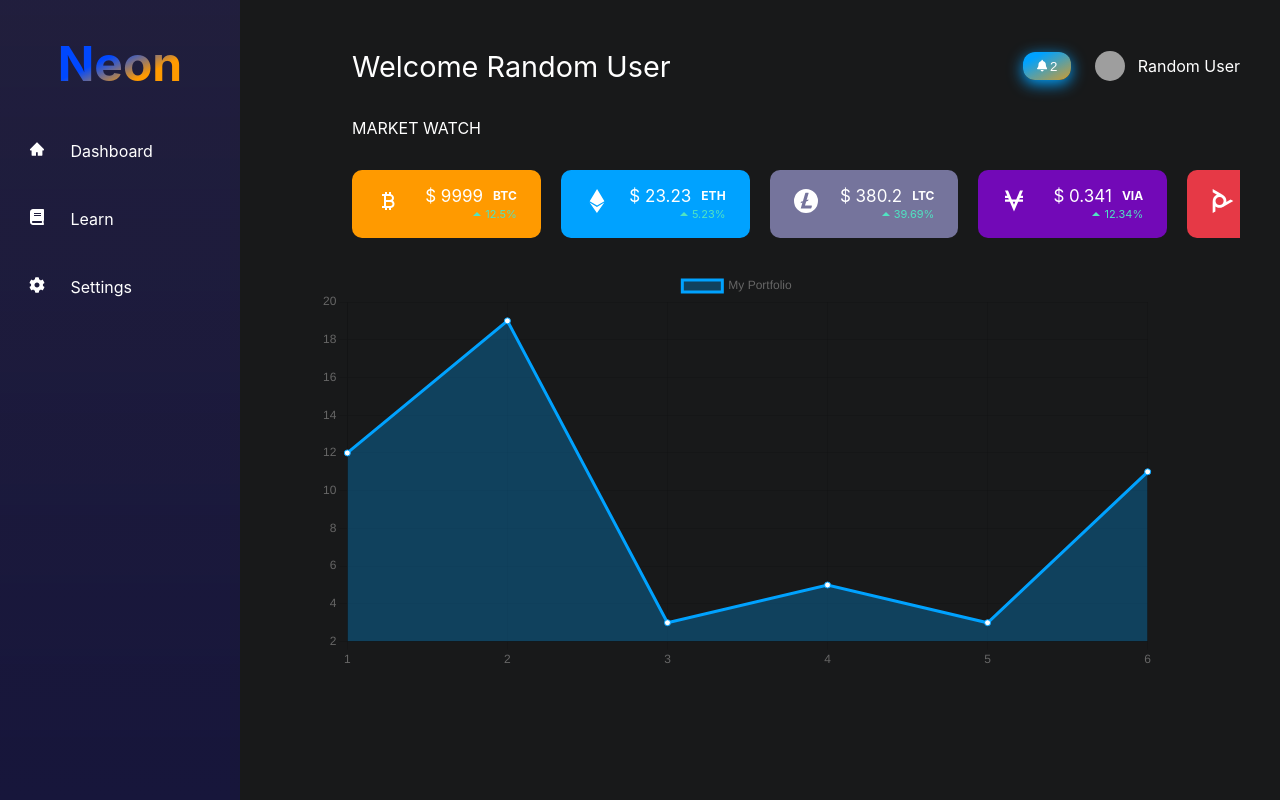
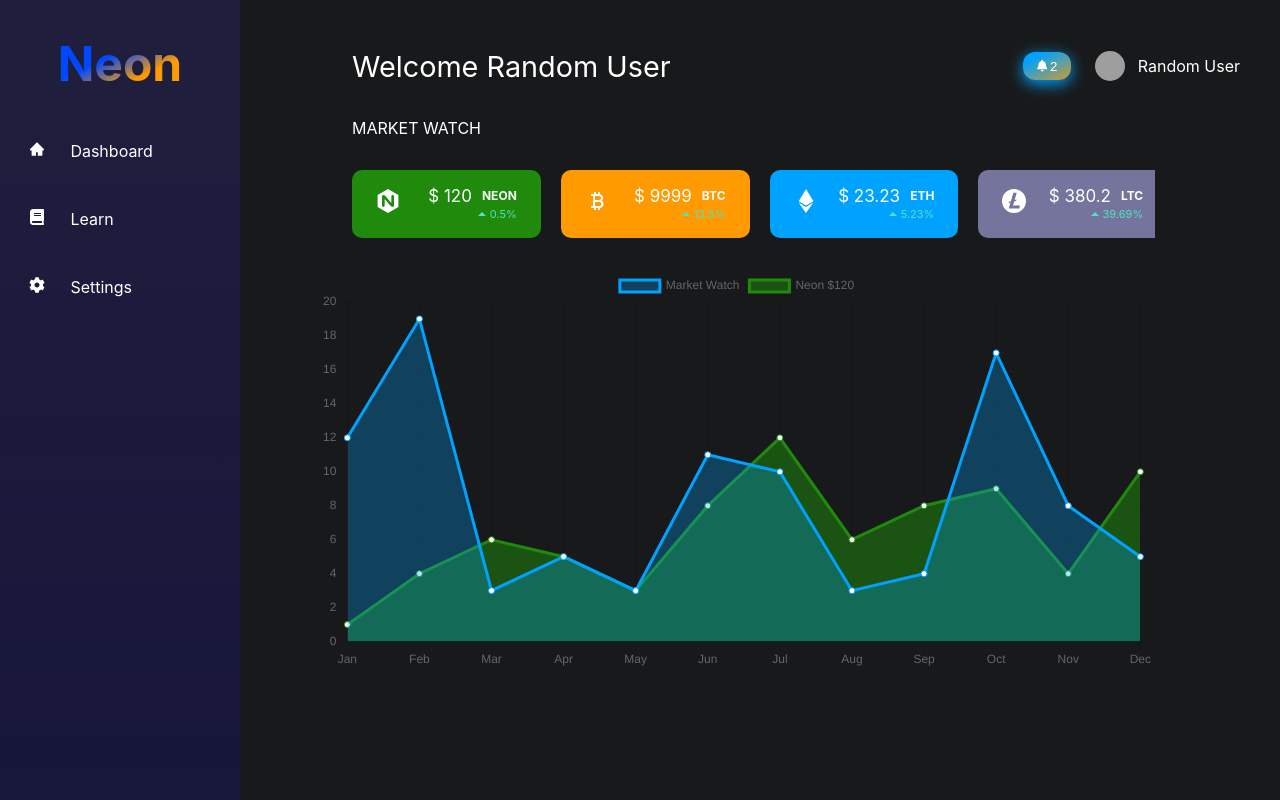
Before and after one commit to chandler-barlow/neon, a Next.js app: page / in a window 1280 px wide. Built offline with nearby package versions, Linux system fonts and the light colour scheme; grey boxes are pictures that could not be loaded.

Commit message:
completed homepage

```diff
--- a/Components/Charts/LineChart.js
+++ b/Components/Charts/LineChart.js
@@ -1,15 +1,25 @@
 import { Line } from 'react-chartjs-2';
 
 const data = {
-  labels: ['1', '2', '3', '4', '5', '6'],
+  labels: ['Jan', 'Feb', 'Mar', 'Apr', 'May', 'Jun', 'Jul', 'Aug', 'Sep', 'Oct', 'Nov', 'Dec'],
   datasets: [
     {
-      label: 'My Portfolio',
-      data: [12, 19, 3, 5, 3, 11],
+      label: 'Market Watch',
+      data: [12, 19, 3, 5, 3, 11, 10, 3, 4, 17, 8, 5],
       fill: true,
+      yAxesId: 'y',
       pointBackgroundColor: '#fff',
       backgroundColor: '#00a2ff4b',
       borderColor: '#00A2FF',
+    },
+    {
+      label: 'Neon $120',
+      data: [1, 4, 6, 5, 3, 8, 12, 6, 8, 9, 4, 10],
+      fill: true,
+      yAxesId: 'y1',
+      pointBackgroundColor: '#fff',
+      backgroundColor: '#1f8a0c86',
+      borderColor: '#1f8a0c',
     },
   ],
 };
@@ -28,7 +38,10 @@ const options = {
           display: false
        }
     }]
- }
+  },
+  grid: {
+    drawOnChartArea: false,
+  }
 };
 
 const LineChart = () => (
--- a/Components/CoinList/CoinListData.js
+++ b/Components/CoinList/CoinListData.js
@@ -3,6 +3,13 @@ import * as SiIcons from 'react-icons/si'
 import * as FaIcons from 'react-icons/fa'
 
 const coinListData = [
+    {
+        symbol: <SiIcons.SiNginx />,
+        currentPrice: 120.0,
+        ticker: 'NEON',
+        priceChangePercentage: 0.5,
+        coinColor: '#1f8a0c',
+    },
     {
         symbol: <BiIcons.BiBitcoin />,
         currentPrice: 9999,
--- a/Components/Header/Header.js
+++ b/Components/Header/Header.js
@@ -58,10 +58,12 @@ const Header = () => {
                         </div>
                         </Modal>
                     </div>
-                    <div className={styles.profileContainer}>
-                        <img style={{marginRight: '0.8rem', borderRadius: '50%', width: 30, height: 30}} src="https://randomuser.me/api/portraits/med/men/75.jpg" alt="" />
-                        <p>Random User</p>
-                    </div>
+                    <a href="/Profile">
+                        <div className={styles.profileContainer}>
+                            <img style={{marginRight: '0.8rem', borderRadius: '50%', width: 30, height: 30}} src="https://randomuser.me/api/portraits/med/men/75.jpg" alt="" />
+                            <p>Random User</p>
+                        </div>
+                    </a>
                 </div>
             </div>
         </div>
--- a/pages/Learn.js
+++ b/pages/Learn.js
@@ -15,7 +15,7 @@ const Learn = (props) => {
   return (
     <div className={styles.container}>
       <Head>
-        <title>Dashboard</title>
+        <title>Learn</title>
         <meta name='description' content='Generated by create next app' />
         <link rel='icon' href='/favicon.ico' />
       </Head>
--- a/pages/Profile.js
+++ b/pages/Profile.js
@@ -5,16 +5,14 @@ import Sidebar from "../Components/Sidebar/Sidebar.js";
 const Profile = () => {
     return (
       <div className={styles.container}>
-          <Sidebar />
+        <Sidebar />
         <Head>
           <title>Profile</title>
           <meta name="description" content="Generated by create next app" />
           <link rel="icon" href="/favicon.ico" />
         </Head>
 
-        <a href="/">Go Back</a>
-
-        <div className={styles.main}>
+        <div className={styles.container}>
           <div className={styles.profileHub}>
             Random User
             <div>
--- a/pages/index.js
+++ b/pages/index.js
@@ -9,7 +9,7 @@ export default function Home() {
   return (
     <div className={styles.container}>
       <Head>
-        <title>Dashboard</title>
+        <title>Dashboard Home</title>
         <meta name='description' content='Generated by create next app' />
         <link rel='icon' href='/favicon.ico' />
       </Head>
--- a/styles/ComponentStyles/CoinList.module.css
+++ b/styles/ComponentStyles/CoinList.module.css
@@ -1,7 +1,7 @@
 .container {
     color: var(--clr-text);
     margin-left: 22rem;
-    margin-right: 2.5rem;
+    margin-right: 7.8rem;
 }
 
 .coinCardList {
--- a/styles/PageStyles/Profile.module.css
+++ b/styles/PageStyles/Profile.module.css
@@ -1,22 +1,5 @@
 .container {
-    display: grid;
-    color:  var(--clr-text);
+  margin-left: 20rem;
+  margin-right: 7.8rem;
+  color:  var(--clr-text);
 }
-
-.main {
-    display: flex;
-    font-size: xxx-large;
-    align-items: center;
-    padding-left: 0.5em;
-}
-
-.picture {
-  border-radius: 100%;
-  size: 200%;
-}
-
-.wallet {
-  background-color: white;
-  length: auto;
-  width: auto;
-}
```
